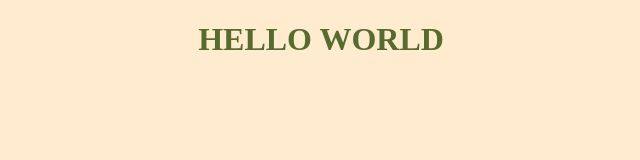
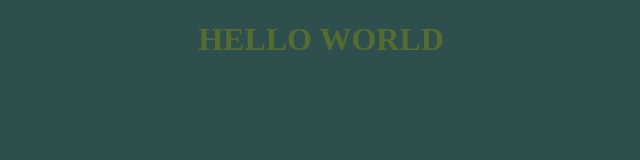
Before and after one commit to UFOGoldorak/hello-world, a plain HTML site: page index.html in a window 1280 px wide. Shown: the whole page, without its empty margins (319-959 px from the left). Drawn offline with Linux system fonts and the light colour scheme.

Commit message:
changed bg color to green

```diff
--- a/styles.css
+++ b/styles.css
@@ -1,5 +1,5 @@
 body {
-    background-color: blanchedalmond;
+    background-color: darkslategray;
 }
 
 h1 {
```
